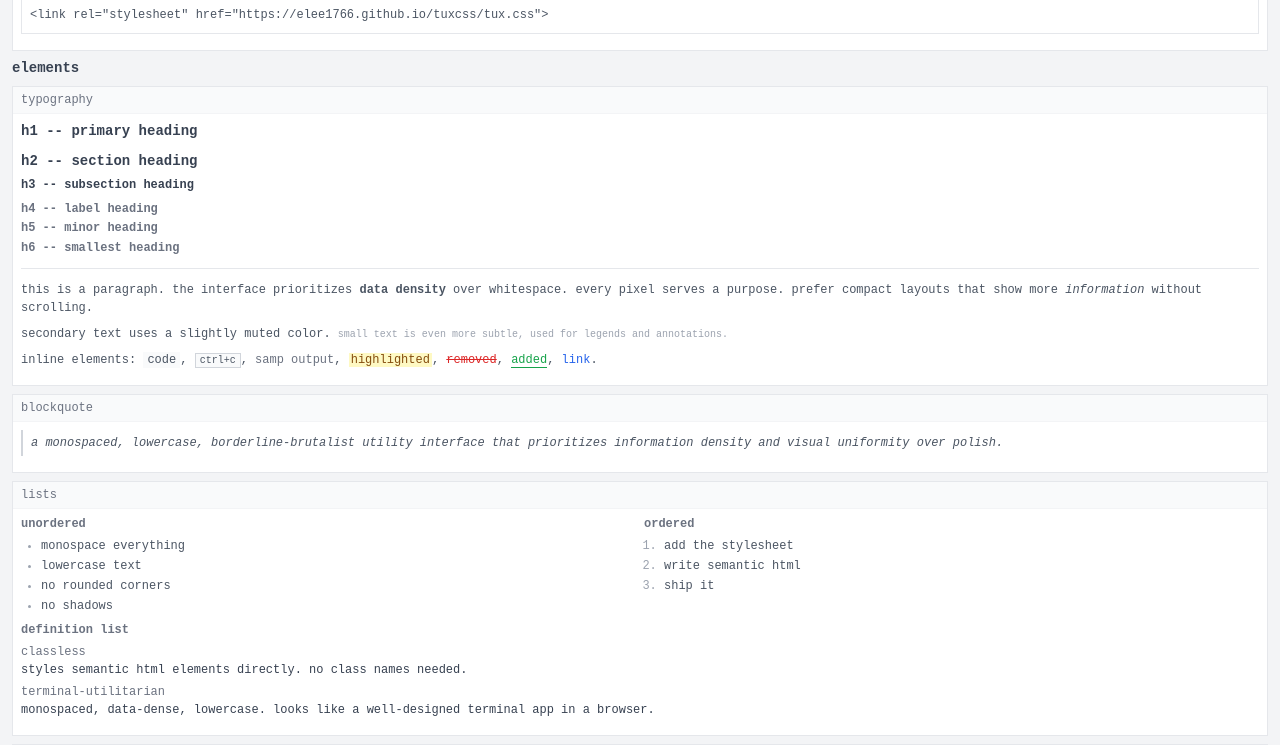
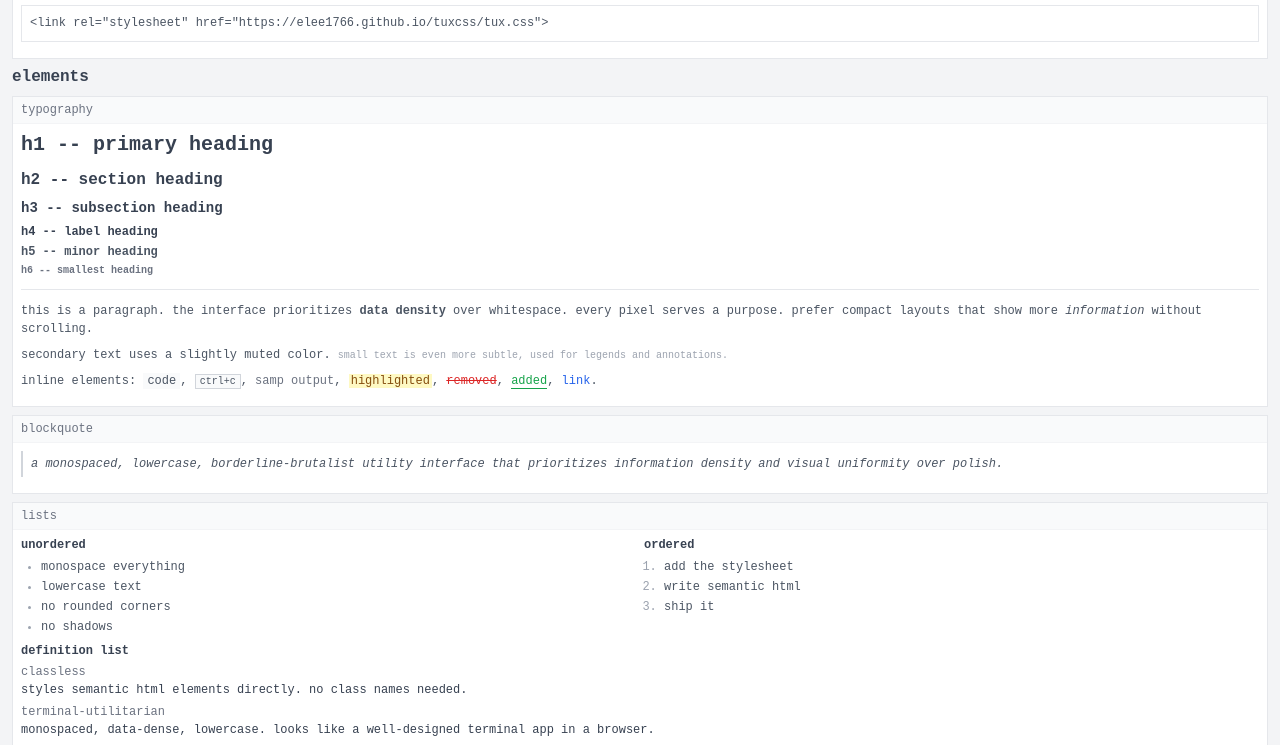
Before and after one commit to elee1766/tuxcss, a website: page index.html in a window 1280 px wide. Shown: the part 169-914 px from the top of the page. Drawn offline with Linux system fonts and the light colour scheme.

Commit message:
fix: spread heading sizes (20/16/14/12/12/10px) for clearer hierarchy

```diff
--- a/tux.css
+++ b/tux.css
@@ -113,11 +113,17 @@ h1, h2, h3, h4, h5, h6 {
   text-transform: lowercase;
 }
 
-h1 { font-size: var(--tux-text-sm); margin-bottom: 0.75rem; }
-h2 { font-size: var(--tux-text-sm); margin-bottom: 0.5rem; }
-h3 { font-size: var(--tux-text-xs); margin-bottom: 0.5rem; }
-h4, h5, h6 {
+h1 { font-size: 1.25rem; margin-bottom: 0.75rem; }   /* 20px */
+h2 { font-size: 1rem; margin-bottom: 0.5rem; }       /* 16px */
+h3 { font-size: var(--tux-text-sm); margin-bottom: 0.5rem; } /* 14px */
+h4 { font-size: var(--tux-text-xs); margin-bottom: 0.25rem; } /* 12px */
+h5 {
   font-size: var(--tux-text-xs);
+  color: var(--tux-text-secondary);
+  margin-bottom: 0.25rem;
+}
+h6 {
+  font-size: var(--tux-text-micro);
   color: var(--tux-text-tertiary);
   margin-bottom: 0.25rem;
 }
```
Also changed, not shown: .github/workflows/release.yml (added), README.md (added).
